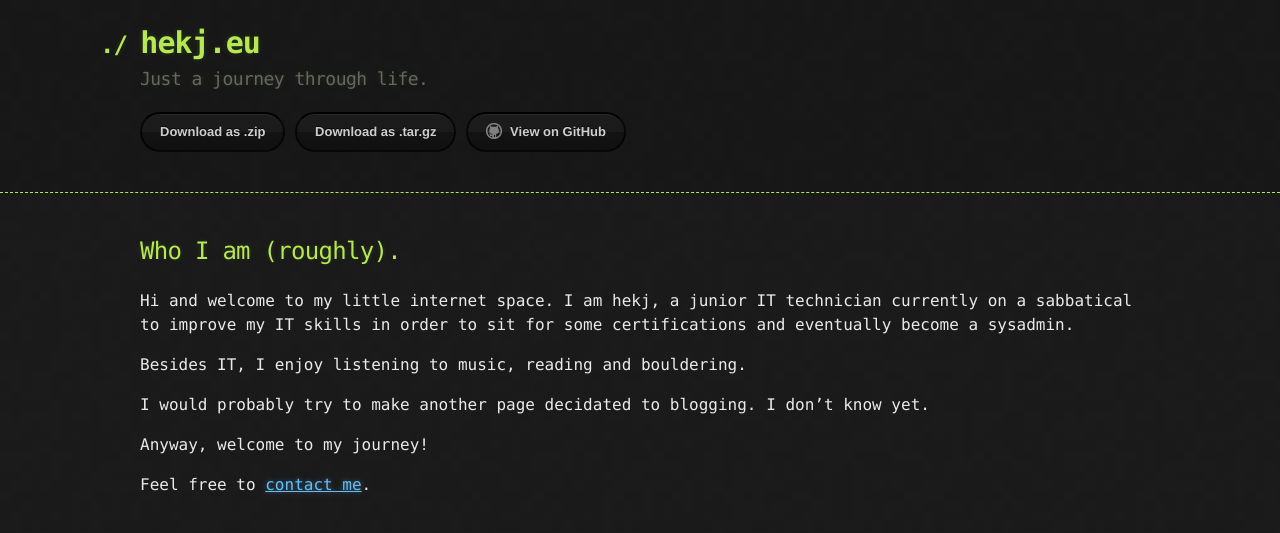
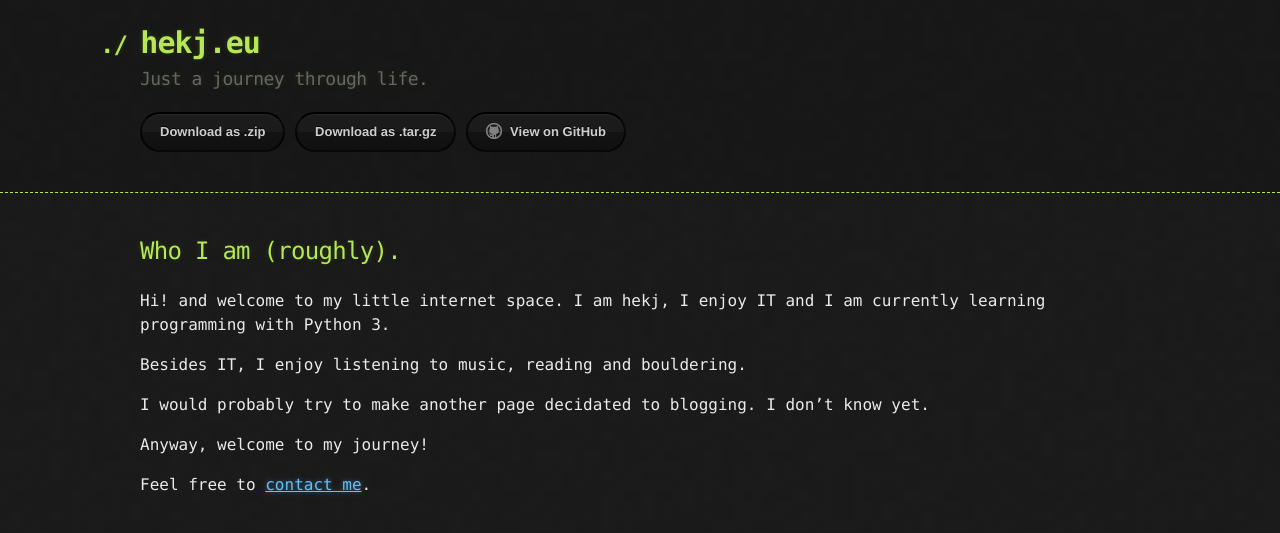
Before and after one commit to hekjhub/hekj.github.io, a Jekyll site: the page built from index.md, in a window 1280 px wide. Shown: the top 533 px of the page. Built offline with Jekyll 4.4.1, drawn with Linux system fonts in a browser that asks for light colours; our own code applies the rules of GitHub Pages for plain Markdown files.

Commit message:
Update index.md
up

```diff
--- a/index.md
+++ b/index.md
@@ -4,7 +4,7 @@ layout: default
 
 ## Who I am (roughly).
 
-Hi and welcome to my little internet space. I am hekj, a junior IT technician currently on a sabbatical to improve my IT skills in order to sit for some certifications and eventually become a sysadmin.
+Hi! and welcome to my little internet space. I am hekj, I enjoy IT and I am currently learning programming with Python 3.
 
 Besides IT, I enjoy listening to music, reading and bouldering.
 
```
